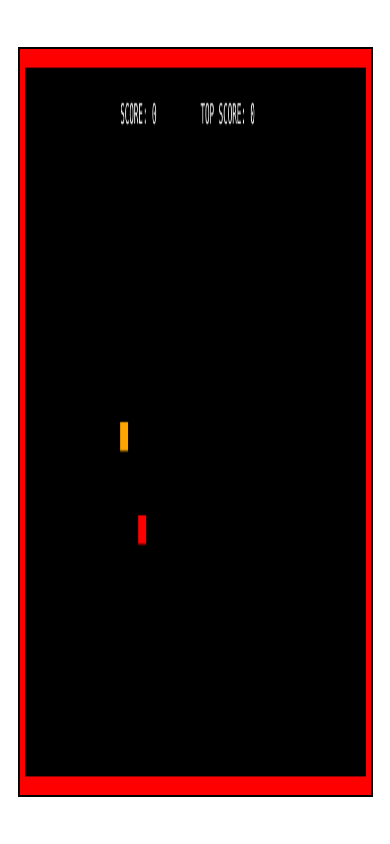
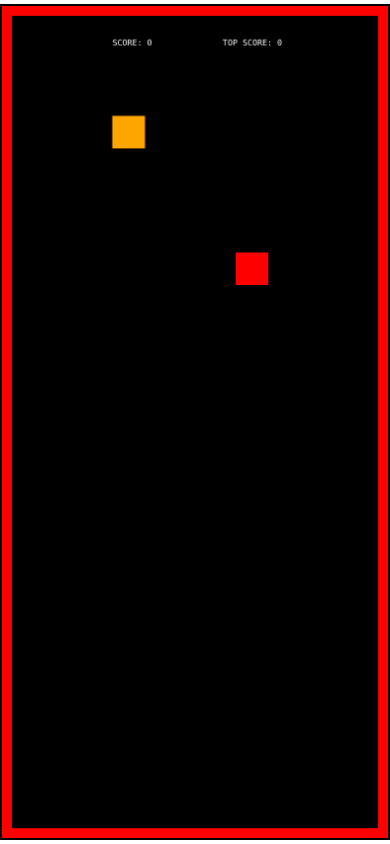
Before and after one commit to hi337/JS-Snake, a plain HTML site: page index.html in a window 390 px wide. Drawn offline with Linux system fonts and the light colour scheme.

Commit message:
initial mobile friendly integration

```diff
--- a/js/functions.js
+++ b/js/functions.js
@@ -11,3 +11,29 @@ function getRandomInt(min, max) {
   max = Math.floor(max);
   return Math.floor(Math.random() * (max - min + 1)) + min;
 }
+
+//handles a touch start event
+function tapHandler(event) {
+  if (!tapedTwice) {
+    tapedTwice = true;
+    setTimeout(function () {
+      tapedTwice = false;
+    }, 300);
+    return false;
+  }
+  event.preventDefault();
+  //action on double tap goes below
+  if (!full) {
+    myGameArea.canvas.requestFullscreen().catch((e) => {
+      console.log("Error: " + e);
+    });
+    full = true;
+  } else {
+    document.exitFullscreen();
+    full = false;
+  }
+}
+
+// function resizeHandler() {
+
+// }
--- a/js/main.js
+++ b/js/main.js
@@ -1,14 +1,38 @@
 //initialization of the game area and components
 function startGame() {
-  gameOverText = new text_comp("40px", "Consolas", "white", 250, 200);
+  gameOverText = new text_comp(
+    `${0.05714285714 * innerWidth}px`,
+    "Consolas",
+    "white",
+    innerWidth / 2.6,
+    innerHeight / 2
+  );
   Apple = new apple();
-  myScore = new text_comp("15px", "Consolas", "white", 200, 40);
-  topScore = new text_comp("15px", "Consolas", "white", 360, 40);
-  pausedText = new text_comp("40px", "Consolas", "white", 290, 200);
-  borderTop = new border_comp(700, 10, 0, 0);
-  borderBottom = new border_comp(700, 10, 0, 390);
-  borderLeft = new border_comp(10, 393, 0, 10);
-  borderRight = new border_comp(10, 393, 690, 10);
+  myScore = new text_comp(
+    `${0.02142857142 * innerWidth}px`,
+    "Consolas",
+    "white",
+    innerWidth / 3.5,
+    40
+  );
+  topScore = new text_comp(
+    `${0.02142857142 * innerWidth}px`,
+    "Consolas",
+    "white",
+    innerWidth / 1.75,
+    40
+  );
+  pausedText = new text_comp(
+    `${0.05714285714 * innerWidth}px`,
+    "Consolas",
+    "white",
+    innerWidth / 2.3,
+    innerHeight / 2
+  );
+  borderTop = new border_comp(innerWidth, 10, 0, 0);
+  borderBottom = new border_comp(innerWidth, 10, 0, innerHeight - 10);
+  borderLeft = new border_comp(10, innerHeight, 0, 10);
+  borderRight = new border_comp(10, innerHeight, innerWidth - 10, 10);
   myGameArea.start();
 }
 
@@ -17,11 +41,15 @@ let myGameArea = {
   canvas: document.createElement("canvas"),
   start: function () {
     this.canvas.id = "game";
-    this.canvas.width = 700;
-    this.canvas.height = 400;
+    this.canvas.width = window.innerWidth;
+    this.canvas.height = window.innerHeight;
     this.context = this.canvas.getContext("2d");
     document.body.insertBefore(this.canvas, document.body.childNodes[10]);
     updateGame();
+    //detect resizing and change the locations of things given new size
+    // this.canvas.addEventListener("resize", resizeHandler);
+    //detect doubletap and cause full screen
+    this.canvas.addEventListener("touchstart", tapHandler); //detects a double tap on screen for full
     window.addEventListener("keydown", function (e) {
       if (allow_pause) {
         if (e.key == "p") {
@@ -32,6 +60,20 @@ let myGameArea = {
           }
         }
         allow_pause = false;
+      }
+      if (allow_full) {
+        if (e.key == "f") {
+          if (!full) {
+            myGameArea.canvas.requestFullscreen().catch((e) => {
+              console.log("Error: " + e);
+            });
+            full = true;
+          } else {
+            document.exitFullscreen();
+            full = false;
+          }
+        }
+        allow_full = false;
       }
       myGameArea.keys = myGameArea.keys || {
         w: false,
@@ -45,6 +87,8 @@ let myGameArea = {
     window.addEventListener("keyup", function (e) {
       if (e.key == "p") {
         allow_pause = true;
+      } else if (e.key == "f") {
+        allow_full = true;
       } else {
         myGameArea.keys[e.key] = false;
       }
--- a/js/vars.js
+++ b/js/vars.js
@@ -1,32 +1,24 @@
 let speed = 7;
-
-let tileCount = 20;
-let tileSize = 350 / tileCount - 2;
-
+let tileCount = innerWidth * 0.02857142857;
+let tileSize = innerWidth / tileCount - 2;
 let headX = 10;
 let headY = 10;
 let snakeParts = [];
 let tailLength = 0;
-
 let inputsXVelocity = 0;
 let inputsYVelocity = 0;
-
 let xVelocity = 0;
 let yVelocity = 0;
-
 let score = 0;
-
 let gameOver = false;
-
 let gameOverText;
 let anim_id = 0;
 let Apple;
-
 let top_score = +window.localStorage.getItem("top_score") || 0;
-
 let paused = false;
 let allow_pause = true;
 let pausedText;
 let borderTop, borderBottom, borderRight, borderLeft;
-
 let scoreIncrement = 5;
+let allow_full = true;
+let full = false;
--- a/styles.css
+++ b/styles.css
@@ -18,8 +18,8 @@ body {
 
 canvas {
   border: 2px black solid;
-  height: 90%;
-  width: 90%;
+  height: 99%;
+  width: 99%;
 }
 
 .shakeScreen {
```
